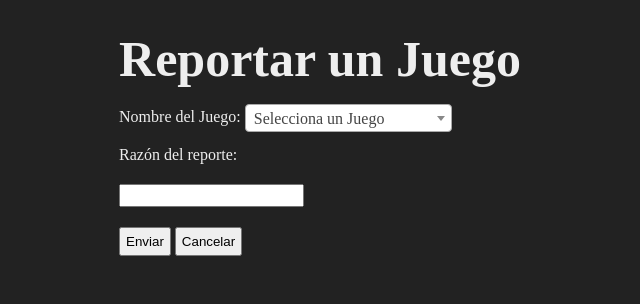
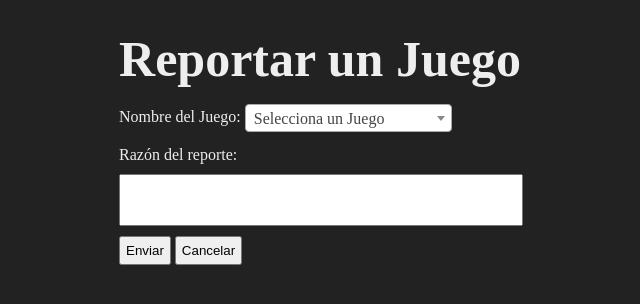
Before and after one commit to AlbertoST876/games, a PHP site: page /report.php in a window 1280 px wide. Shown: the part 120-424 px from the top of the page, without its empty margins (320-960 px from the left). Run offline with PHP 8.4, Linux system fonts and the light colour scheme; data comes from the database, SQL or seed files in the repository; some libraries are stand-ins or nearby versions.

Commit message:
Development 2.1.0-10

```diff
--- a/assets/css/style.css
+++ b/assets/css/style.css
@@ -190,6 +190,13 @@ input[type="file"] {
 input[type="text"] {
     padding: 2px;
     color: #000000;
+}
+
+textarea {
+    display: block;
+    width: 100%;
+    height: 50px;
+    resize: none;
 }
 
 select, option {
--- a/composer.json
+++ b/composer.json
@@ -5,7 +5,7 @@
     "type": "project",
     "license": "GPL-3.0-only",
     "minimum-stability": "dev",
-    "time": "2022-10-27 10:20:00",
+    "time": "2022-10-27 13:10:00",
     "homepage": "https://albertost.sytes.net/apps/games/",
     "authors": [
         {
--- a/report.php
+++ b/report.php
@@ -53,7 +53,7 @@
                         </div>
 
                         <div>
-                            <input type="text" name="message" maxlength="255" required>
+                            <textarea name="message" maxlength="255"></textarea>
                         </div>
 
                         <div>
```
